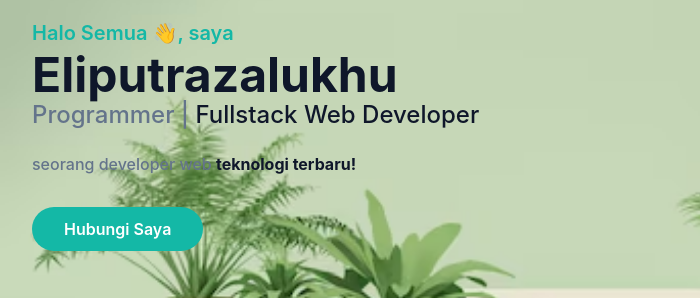
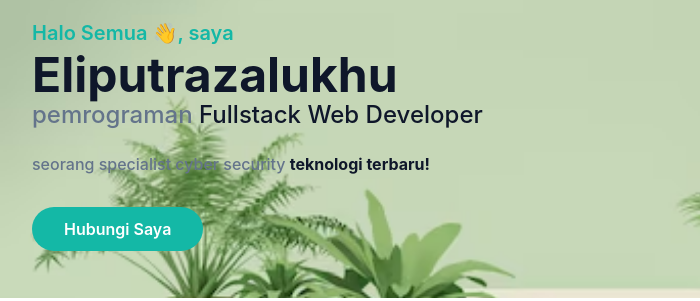
Before and after one commit to Eliputrazalukhu/Eliputrazalukhu.github.io, a website: page index.html in a window 1280 px wide. Shown: the part 182-483 px from the top of the page, 0-700 px from the left. Drawn offline with nearby package versions, Linux system fonts and the light colour scheme.

Commit message:
Update job title and description in index.html

```diff
--- a/index.html
+++ b/index.html
@@ -100,11 +100,11 @@
             <span class="mt-1 block text-4xl font-bold text-dark dark:text-white lg:text-5xl">Eliputrazalukhu</span>
           </h1>
           <h2 class="mb-5 text-lg font-medium text-secondary lg:text-2xl">
-            Programmer |
+             pemrograman
             <span class="text-dark dark:text-white">Fullstack Web Developer</span>
           </h2>
           <p class="mb-10 font-medium leading-relaxed text-secondary">
-            seorang developer web
+            seorang specialist cyber security
             <span class="font-bold text-dark dark:text-white">teknologi terbaru!</span>
           </p>
 
```
